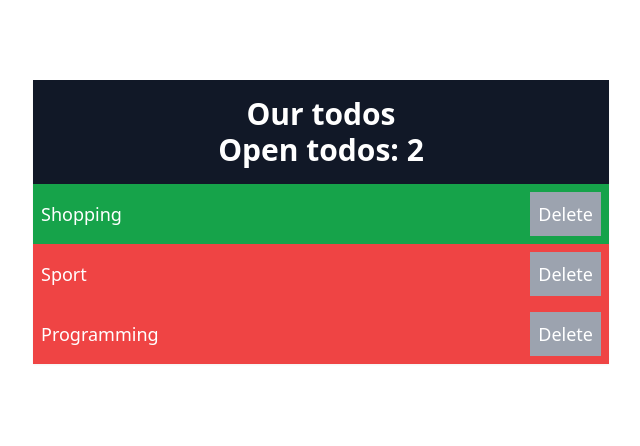
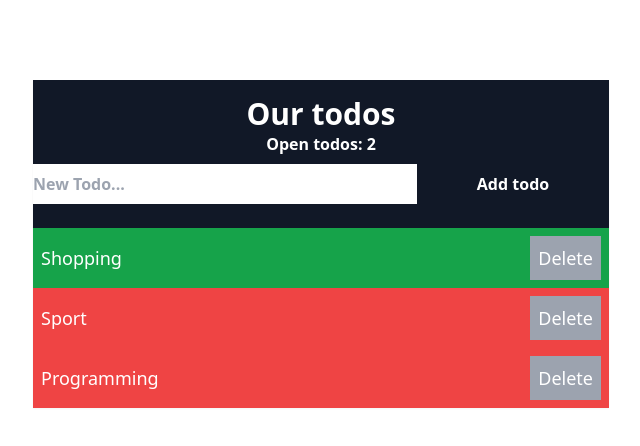
Before and after one commit to D3stros/React_todo_app, a React (Create React App) app: page / in a window 1280 px wide. Shown: the top 446 px of the page, without its empty margins (319-959 px from the left). Built offline with nearby package versions, Linux system fonts and the light colour scheme.

Commit message:
Adding create functionality

```diff
--- a/src/components/TodoList.js
+++ b/src/components/TodoList.js
@@ -11,6 +11,17 @@ const alltodos = [
 const TodoList = () => {
 	const [opencount, countOpenTodos] = useState(0);
 	const [todos, setTodos] = useState(alltodos);
+	const [textinput, settextinput] = useState('');
+
+	const changeText = (e) => {
+		settextinput(e.target.value);
+	};
+
+	const submit = (e) => {
+		e.preventDefault();
+		const newTodos = [...todos, { description: textinput, done: false }];
+		setTodos(newTodos);
+	};
 
 	const countOpen = () => {
 		const donetodos = todos.filter((item) => {
@@ -41,9 +52,23 @@ const TodoList = () => {
 
 	return (
 		<div className='shadow-sm hover:shadow-lg'>
-			<div className='text-center bg-gray-900 text-white text-3xl py-4 font-semibold'>
-				<h1>Our todos</h1>
+			<div className='text-center bg-gray-900 text-white py-4 font-semibold'>
+				<h1 className='text-3xl'>Our todos</h1>
 				<h2>Open todos: {opencount}</h2>
+				<form className='grid grid-cols-3 py-2'>
+					<input
+						onChange={changeText}
+						type='text'
+						placeholder='New Todo...'
+						className='col-span-2 py-2 text-gray-900'
+					></input>
+					<input
+						onClick={submit}
+						type='submit'
+						value='Add todo'
+						className='col-span-1 text-white-900 cursor-pointer'
+					></input>
+				</form>
 			</div>
 			{todos.map((item, index) => {
 				return (
```
